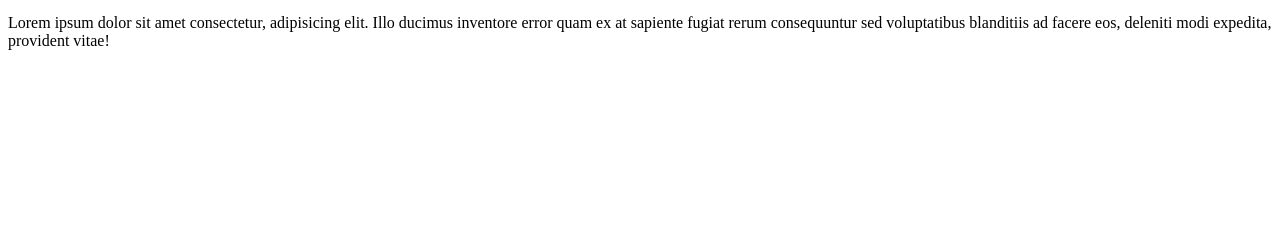
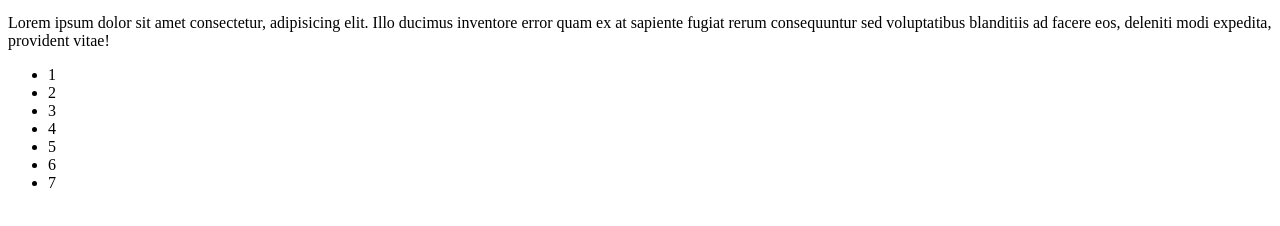
Before and after one commit to johnCoor/alura-class, a plain HTML site: page index.html in a window 1280 px wide. Shown: the part 140-366 px from the top of the page. Drawn offline with Linux system fonts and the light colour scheme.

Commit message:
agregado de otra seccion de listas

```diff
--- a/index.html
+++ b/index.html
@@ -11,5 +11,17 @@
    <p>elimine la linea que estaba anterior mente</p>
    <p>Lorem ipsum, dolor sit amet consectetur adipisicing elit. Cumque quasi, eligendi dolore cupiditate veniam deleniti praesentium perferendis, culpa dolorem doloremque cum quidem error adipisci eveniet earum dicta veritatis voluptatum quisquam.</p>
    <p>Lorem ipsum dolor sit amet consectetur, adipisicing elit. Illo ducimus inventore error quam ex at sapiente fugiat rerum consequuntur sed voluptatibus blanditiis ad facere eos, deleniti modi expedita, provident vitae!</p>
+
+    <section>
+        <ul>
+            <li>1</li>
+            <li>2</li>
+            <li>3</li>
+            <li>4</li>
+            <li>5</li>
+            <li>6</li>
+            <li>7</li>
+        </ul>
+    </section>
 </body>
 </html>
```
